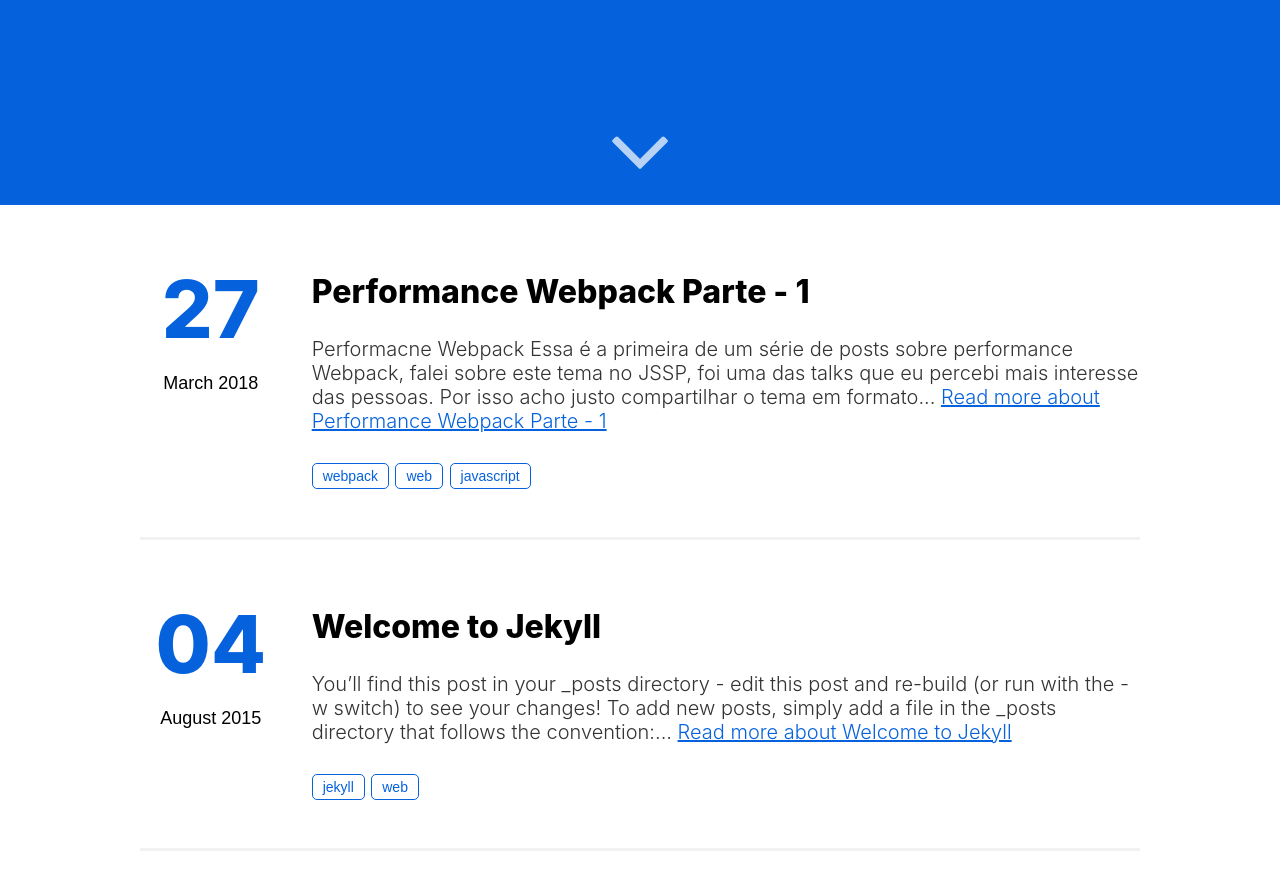
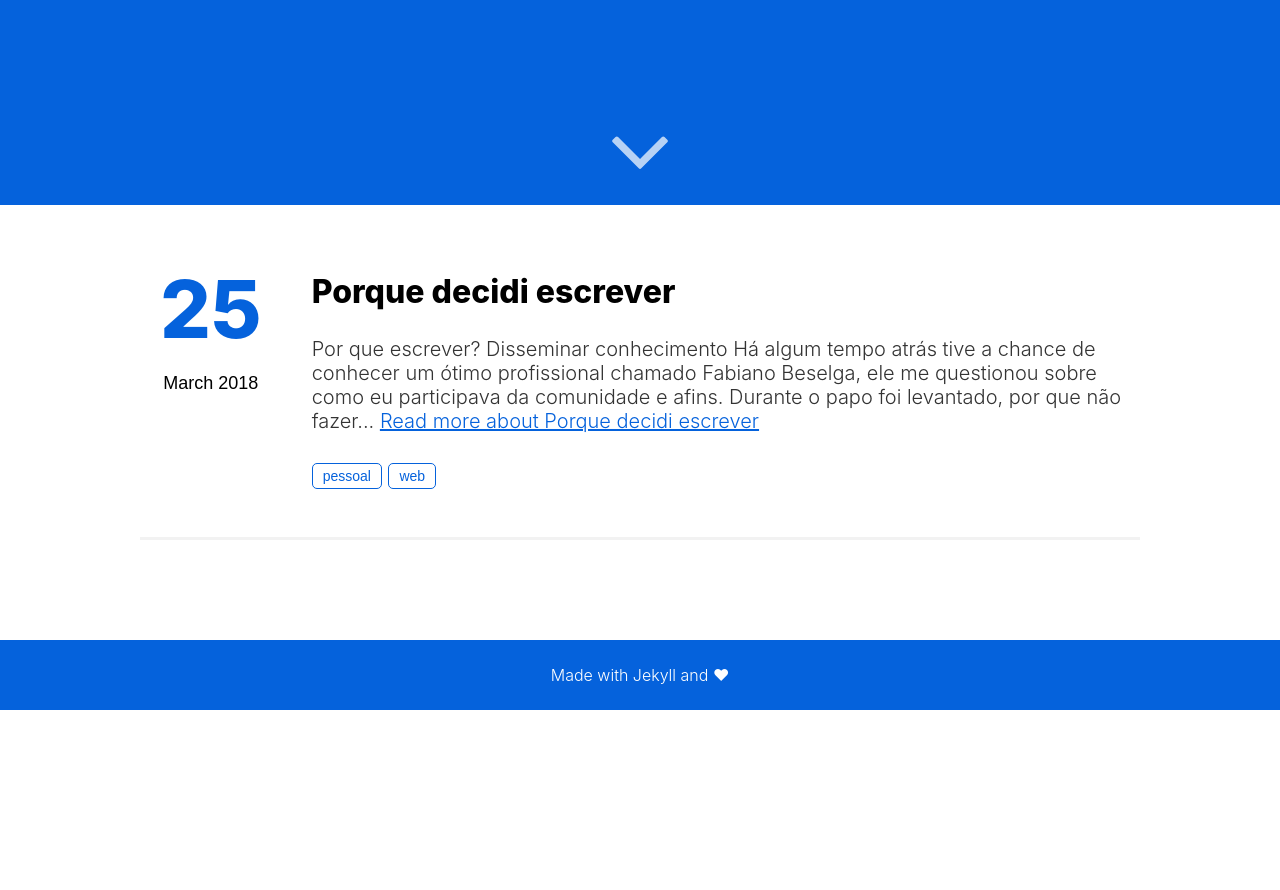
Before and after one commit to caioincau/caioincau.github.io, a Jekyll site: the page built from index.html, in a window 1280 px wide and 900 px high, scrolled down 695 px. Shown: the top 890 px of the window. Built offline with Jekyll 4.4.1, drawn with Linux system fonts in a browser that asks for light colours; after the commit the page ends 1405 px from its top, so only the background shows below that; some of the changed lines change nothing that is shown; some of the changed text lies outside the part shown.

Commit message:
first post

````diff
--- a/_includes/footer.html
+++ b/_includes/footer.html
@@ -1,4 +1,13 @@
 <footer>
     <p>Made with <a href="http://jekyllrb.com/" target="_blank">Jekyll</a> and <span class="love">❤</span></p>
+    <!-- Global site tag (gtag.js) - Google Analytics -->
+    <script async src="https://www.googletagmanager.com/gtag/js?id=UA-59215128-1"></script>
+    <script>
+    window.dataLayer = window.dataLayer || [];
+    function gtag(){dataLayer.push(arguments);}
+    gtag('js', new Date());
+
+    gtag('config', 'UA-59215128-1');
+    </script>
 </footer>
 <script src="{{ "/assets/js/main.js" | prepend: site.baseurl }}"></script>
--- a/_posts/2015-08-03-how-to-use.md
+++ /dev/null
@@ -1,115 +0,0 @@
----
-layout: post
-title: "How to use"
-date: 2015-08-03 03:32:44
-image: '/assets/img/'
-description: 'First steps to use this template'
-tags:
-- jekyll
-- template
-categories:
-- I love Jekyll
-twitter_text: 'How to install and use this template'
----
-
-This is a simple and minimalist template for Jekyll designed for developers that want to write blog posts but don't want to care about frontend stuff.
-
-The Theme features:
-
-- Gulp
-- Stylus (Jeet, Rupture, Kouto Swiss)
-- Smoothscroll
-- Live Search
-- Offcanvas Menu
-- SVG icons
-- Shell Script to create posts
-- Tags page
-- Series page
-- About Me page
-- Feed RSS
-- Sitemap.xml
-- Color Customization
-- Info Customization
-
-## Basic Setup
-
-1. [Install Jekyll](http://jekyllrb.com)
-2. Fork the [Will Jekyll Template](https://github.com/willianjusten/will-jekyll-template/fork)
-3. Clone the repo you just forked.
-4. Edit `_config.yml` to personalize your site.
-5. Check out the sample posts in `_posts` to see examples for assigning categories and tags, and other YAML data.
-6. Read the documentation below for further customization pointers and documentation.
-
-## Site and User Settings
-
-You have to fill some informations on `_config.yml` to customize your site.
-
-{% highlight ruby %}
-# Site settings
-description: A blog about lorem ipsum dolor sit amet
-baseurl: "" # the subpath of your site, e.g. /blog/
-url: "http://localhost:3000" # the base hostname & protocol for your site
-
-# User settings
-username: Lorem Ipsum
-user_description: Anon Developer at Lorem Ipsum Dolor
-user_title: Anon Developer
-email: caioincau@gmail.com
-twitter_username: lorem_ipsum
-github_username:  lorem_ipsum
-gplus_username:  lorem_ipsum
-disqus_username: lorem_ipsum
-{% endhighlight %}
-
-## Color customization
-
-All color variables are in `src/styl/variable`. To change the main color, just set the new value at `main` assignment. Another colors are for texts and the code background color.
-
-## Creating posts
-
-You can use the `initpost.sh` to create your new posts. Just follow the command:
-
-{% highlight bash %}
-./initpost.sh -c Post Title
-{% endhighlight %}
-
-The new file will be created at `_posts` with this format `date-title.md`.
-
-## Front-matter
-
-When you create a new post, you need to fill the post information in the front-matter, follow this example:
-
-{% highlight ruby %}
----
-layout: post
-title: "How to use"
-date: 2015-08-03 03:32:44
-image: '/assets/img/post-image.png'
-description: 'First steps to use this template'
-tags:
-- jekyll
-- template
-categories:
-- I love Jekyll
-twitter_text: 'How to install and use this template'
----
-{% endhighlight %}
-
-
-## Running the blog in local
-
-In order to compile the assets and run Jekyll on local you need to follow those steps:
-
-- Install [NodeJS](https://nodejs.org/)
-- Run `npm install`
-- Run `gulp`
-
-## Questions
-
-Having a problem getting something to work or want to know why I setup something in a certain way? Ping me on Twitter [@willian_justen](https://twitter.com/willian_justen) or file a [GitHub Issue](https://github.com/willianjusten/will-jekyll-template/issues/new).
-
-## License
-
-This theme is free and open source software, distributed under the The MIT License. So feel free to use this Jekyll theme on your site without linking back to me or using a disclaimer.
-
-If you’d like to give me credit somewhere on your blog or tweet a shout out to [@willian_justen](https://twitter.com/willian_justen), that would be pretty sweet.
--- a/_posts/2015-08-04-welcome-to-jekyll.md
+++ /dev/null
@@ -1,31 +0,0 @@
----
-layout: post
-title: "Welcome to Jekyll"
-date: 2015-08-04 03:21:35
-image: '/assets/img/'
-description: 'Put your description here.'
-tags:
-- jekyll
-- web
-categories:
-- Jekyll is awesome
-twitter_text: 'Put your twitter description here.'
----
-
-You'll find this post in your `_posts` directory - edit this post and re-build (or run with the `-w` switch) to see your changes!
-To add new posts, simply add a file in the `_posts` directory that follows the convention: YYYY-MM-DD-name-of-post.ext.
-
-Jekyll also offers powerful support for code snippets:
-
-{% highlight ruby %}
-def print_hi(name)
-  puts "Hi, #{name}"
-end
-print_hi('Tom')
-#=> prints 'Hi, Tom' to STDOUT.
-{% endhighlight %}
-
-Check out the [Jekyll docs][jekyll] for more info on how to get the most out of Jekyll. File all bugs/feature requests at [Jekyll's GitHub repo][jekyll-gh].
-
-[jekyll-gh]: https://github.com/mojombo/jekyll
-[jekyll]:    http://jekyllrb.com
--- /dev/null
+++ b/_posts/2018-03-25-porque-decidi-escrever.md
@@ -0,0 +1,56 @@
+---
+layout: post
+title: "Porque decidi escrever"
+date: 2018-03-25 09:08:44
+image: '/assets/img/'
+description:
+tags:
+- pessoal
+- web
+categories:
+- Pessoal
+twitter_text:
+---
+
+
+## Por que escrever?
+
+### Disseminar conhecimento
+
+Há algum tempo atrás tive a chance de conhecer um ótimo profissional chamado [Fabiano Beselga](https://www.linkedin.com/in/fabiano-beselga-5885a714/), ele me questionou sobre como eu participava da comunidade e afins.
+
+Durante o papo foi levantado, por que não fazer posts? Eu participo bastante de eventos da comunidade de Front End em SP, mas apenas participar dos eventos e não divulgar online é limitar o acesso das pessoas, as informações que passo nas talks.
+
+### Solucionar problemas
+
+O problema que você passa, na maioria das vezes, vai ser o problema de outras pessoas, logo postar sobre isso irá ajudar as pessoas a solucionar problemas, baseando-se em sua solução.
+
+### Aprender!
+
+Dizem que um dos melhores modos de aprender é ensinar, discutir é outro meio, através de blog posts tenho a oportunidade de fazer ambos com uma gama enorme de pessoas!
+
+![Learn pyramid](https://www.permaculturenews.org/images/learning_pyramid.jpg)
+
+
+### Marketing pessoal
+
+Sem dúvidas um dos motivos e talvez o menos altruísta, seja o marketing pessoal, é importante expor seu trabalho para que as pessoas te conheçam e saibam das suas competências, principalmente se você não tem muito portfólio aberto.
+
+### Inglês ou português?
+
+Isso é algo que me assolou por um tempo, qual língua escolher? Dado que possuo conhecimento de ambas e inglês possibilitaria atingir, um range maior, seria óbvio, não?
+
+Não necessariamente, eu hoje, acredito que temos poucas opções de boa literatura em português, mesmo que a maioria dos devs domine inglês para leitura, eles se sentem mais confortáveis e produtivos ao ler em português.
+
+Mas o ideal, que ainda pretendo atingir, é fazer ambos, então, no futuro, quando tiver mais tempo, irei fazer um `/en` no site para leitores de fora.
+
+### Qual tecnologia usar?
+Essa foi a parte mais fácil, tenho familiariedade com Jenkins e o [Willian Justen](http://willianjusten.com.br/) fez esse ótimo tema, obrigado Will, logo, preferi usar algo que facilitasse o meu dia a dia, como o Jenkins.
+
+### Considerações finais
+
+Espero que aqui você encontre soluções, tenha insights, evolua e me ajude a evoluir.
+
+Pense com carinho, em quando tiver um tempo, criar seu próprio blog.
+
+Ah! Vale lembrar que nem tudo será sobre tecnologia, irei comentar sobre carreira e investimentos, que são tema que muito me interessam.
--- a/_posts/2018-03-27-performance-webpack-parte---1.md
+++ /dev/null
@@ -1,261 +0,0 @@
----
-layout: post
-title: "Performance Webpack Parte - 1"
-date: 2018-03-27 07:15:08
-image: '/assets/img/'
-description:
-tags:
-- webpack
-- web
-- javascript
-categories:
-- Webpack
-twitter_text: 'Melhorando a performance webpack'
----
-
-# Performacne Webpack
-
-Essa é a primeira de um série de posts sobre performance Webpack, falei sobre este tema no JSSP, foi uma das talks que eu percebi mais interesse das pessoas.
-
-Por isso acho justo compartilhar o tema em formato de blog posts, para disseminar esse conhecimento para quem não teve a chance de ir no meetup.
-
-Sem mais delongas, vamos começar.
-
-Os posts irão abordar os seguintes temas:
-
-* Diminuir o tamanho dos arquivos no Front-End
-* Melhorias de cache
-* Monitorar e analisar a aplicação
-
-Vamos começar por:
-
-## Diminuir o tamanho dos arquivos no Front-End
-
-
-### Ligue a minificação
-
-O primeiro passo e mais básico, é ligar a minificação, pode parecer algo batido, mas ainda é possível encontrar sites sem esta otimização.
-Para que nunca usou minificação, o processo básicamente remove os espaços em branco, além de substituir os simbolos, por simbolos menores, economizando kbytes.
-O processo é simples usando o plugin UglifyJS:
-
-{% highlight javascript %}
-const webpack = require('webpack');
-
-module.exports = {
-    plugins: [
-        new webpack.optimize.UglifyJsPlugin(),
-    ],
-};
-{% endhighlight %}
-
-#### Código que escrevemos
-
-{% highlight javascript %}
-// comments.js
-import './comments.css';
-export function render(data, target) {
-    console.log('Rendered!');
-}
-{% endhighlight %}
-
-#### Código após compile do webpack com babel
-
-{% highlight javascript %}
-// bundle.js (part of)
-"use strict";
-Object.defineProperty(__webpack_exports__, "__esModule", { value: true });
-/* harmony export (immutable) */ __webpack_exports__["render"] = render;
-/* harmony import */ var __WEBPACK_IMPORTED_MODULE_0__comments_css__ = __webpack_require__(1);
-/* harmony import */ var __WEBPACK_IMPORTED_MODULE_0__comments_css_js___default =
-__webpack_require__.n(__WEBPACK_IMPORTED_MODULE_0__comments_css__);
-
-function render(data, target) {
-console.log('Rendered!');
-}
-{% endhighlight %}
-
-#### Código após o UglifyJS
-
-{% highlight javascript %}
-// minified bundle.js (part of)
-"use strict";function t(e,n){console.log("Rendered!")}
-Object.defineProperty(n,"__esModule",{value:!0}),n.render=t;var o=r(1);r.n(o)
-{% endhighlight %}
-
-### Minifique seu CSS
-
-Podemos realizar um processo similar com nosso css, mas para isso, precisamos ativar essa opção no seu loader.
-
-Para os não familiarizados com webpack, os loaders são módulos que ensinam ao webpack, como lidar com cada tipo de arquivo.
-
-
-{% highlight javascript %}
-// webpack.config.js
-module.exports = {
-    module: {
-        rules: [
-        {
-            test: /\.css$/,
-            use: [
-                'style-loader',
-                { loader: 'css-loader', options: { minimize: true } },
-            ],
-        },
-        ],
-    },
-};
-{% endhighlight %}
-
-### Ligue o NODE_ENV em modo de produção
-
-Ligue o ```NODE_ENV=production```
-
-Muitas das nossas dependências, usam o NODE_ENV para verificar se aplicam ou não otimizações como importar o .map, ou remover console.log.
-
-Parece algo comum, mas muitas pessoas acabam não se preocupando com isso, ou mudam o padrão, como 'production', é uma String que não uma váriavel "extraída", mudar esse nome pode alterar o comportamento das nossas dependências.
-
-A maioria dos frameworks modernos como React e VueJS confiam nessa variável para otimizar o build.
-
-Mas é possível melhorar ainda mais esse processo.
-
-### Usando o DefinePlugin
-
-Podemos usar o `webpack.DefinePlugin` para substituir as ocorrências de `process.env.NODE_ENV` para `'production'`
-
-{% highlight javascript %}
-// webpack.config.js
-const webpack = require('webpack');
-
-module.exports = {
-plugins: [
-    new webpack.DefinePlugin({
-    'process.env.NODE_ENV': '"production"',
-    }),
-    new webpack.optimize.UglifyJsPlugin(),
-],
-};
-{% endhighlight %}
-
-Deste modo o UglifyJS vai avaliar uma expressão como essa do Vue:
-
-{% highlight javascript %}
-if (typeof val === 'string') {
-    name = camelize(val);
-    res[name] = { type: null };
-} else if ("production" !== 'production') {
-    warn('props must be strings when using array syntax.');
-}
-{% endhighlight %}
-
-E automáticamente remover o else que retornará false, ou seja, deadcode.
-
-Transformando em:
-
-{% highlight javascript %}
-if (typeof val === 'string') {
-    name = camelize(val);
-    res[name] = { type: null };
-}
-{% endhighlight %}
-
-Ainda falando em bibliotecas externas, podemos otimizar nossos imports também.
-
-### Use ES imports!
-
-Quando você usa ES modules, o webpack é capaz de fazer o famoso `'tree-shaking'` e trazer somente o necessário dos arquivos importados.
-
-Vamos pegar o seguinte código de exemplo:
-
-{% highlight javascript %}
-// comments.js
-export const render = () => { return 'Rendered!'; };
-export const commentRestEndpoint = '/rest/comments';
-
-// index.js
-import { render } from './comments.js';
-render();
-{% endhighlight %}
-
-Agora vamos ver como ficam os imports após compilado:
-
-Veja que ele remove a função `commentRestEndpoint` ao perceber que ela, apesar de estar no arquivo, não foi utilizada.
-
-{% highlight javascript %}
-(function(n,e){"use strict";var r=function(){return"Rendered!"};e.b=r})
-{% endhighlight %}
-
-Vale lembrar que se você usa babel, é necessário passar `{ modules: false }` no env, para evitar o uso de CommonJS.
-
-Falamos de script, falamos de css, mas ainda temos um grande vilão no nosso bundle size, as imagens!
-
-### Imagens inline
-
-Podemos tratar imagens pequenas, para deixá-las inline em formato base64.
-
-{% highlight javascript %}
-// webpack.config.js
-module.exports = {
-module: {
-    rules: [
-    {
-        test: /\.(jpe?g|png|gif)$/,
-        loader: 'url-loader',
-        options: {
-        // Inline files smaller than 10 kB (10240 bytes)
-        limit: 10 * 1024,
-        },
-    },
-    ],
-}
-};
-{% endhighlight %}
-
-No caso acima, transformamos em inline, qualquer imagem menor que 10kb, evitando por exemplo que várias request sejam abertas apenas para trazer ícones.
-
-### LIB HELL
-
-Em média, mas da metade do JavaScript de uma aplicação vem de suas dependências, e parte disso pode ser simplesmente desnecessário.
-
-Vamos citar alguns exemplos básicos, o Lodash tem 72 KB minificado, mas vamos chutar alto, quantos métodos dele vocês usam? 15, 20?
-
-Isso significa que temos algo em torno de 65kb não usados, o Lodash já suporta imports através de ES modules, assim ativando o three-shaking.
-
-Outro grande exemplo é o moment.js, como sabemos que a API de datas do JS não é das mais satisfatórias, o moment é uma depedência comum nas aplicações de hoje.
-
-Ele possui 223 KB minificado, o que no projeto que trabalho seria mais da metade do nosso projeto, porém 170kb são de arquivos de locale, boa parte deles podem ser excluídos e podemos fazer isso através do webpack:
-
-{% highlight javascript %}
-const MomentLocalesPlugin = require('moment-locales-webpack-plugin');
-
-module.exports = {
-    plugins: [
-        // To strip all locales except “en”
-        new MomentLocalesPlugin(),
-
-        // Or: To strip all locales except “en”, “es-us” and “ru”
-        // (“en” is built into Moment and can’t be removed)
-        new MomentLocalesPlugin({
-            localesToKeep: ['es-us', 'ru'],
-        }),
-    ],
-};
-{% endhighlight %}
-
-Você pode ver essa e outras técnicas de otimização no [Chrome Labs](https://github.com/GoogleChromeLabs/webpack-libs-optimizations)
-
-
-### Concatenação de ES modules
-
-Ligue a concatenação de ES modules, quando o webpack usava CommonJS, lá no webpack 1, cada módulo precisava ser englobado dentro de uma função, hoje, com o uso dos ES Modules a mesma função pode englobar vários módulos.
-
-Vale lembrar que ligar esta melhoria iria quebrar os módulos de hot-reload, por isso, essa configuração só deve ser usada em produção.
-
-{% highlight javascript %}
-const webpack = require('webpack');
-
-module.exports = {
-plugins: [
-    new webpack.optimize.ModuleConcatenationPlugin(),
-],
-};
-{% endhighlight %}
````
Also changed, not shown: 11 other files.
